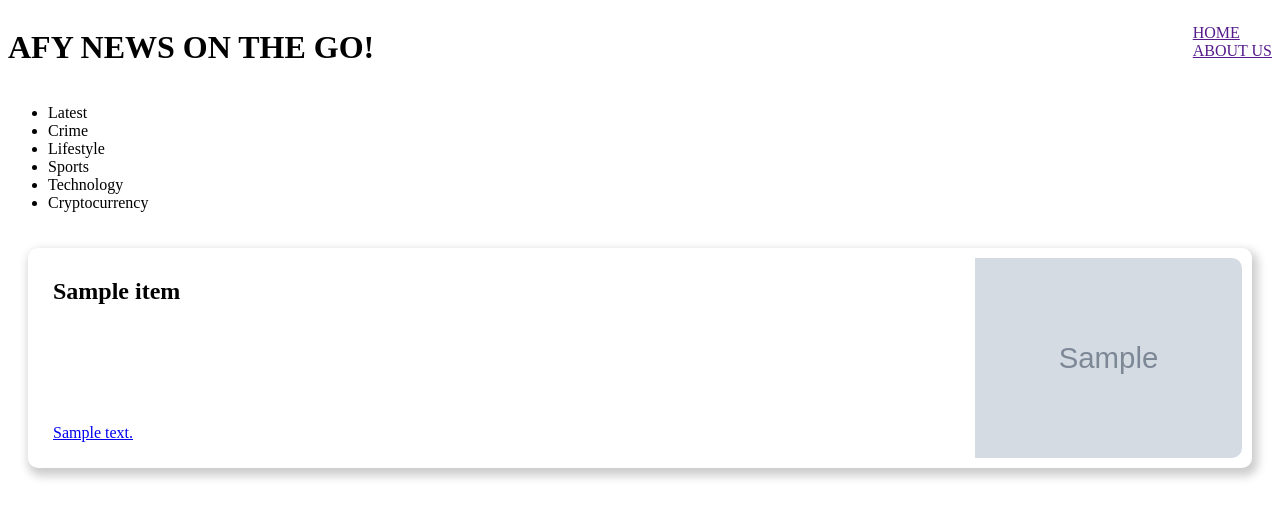
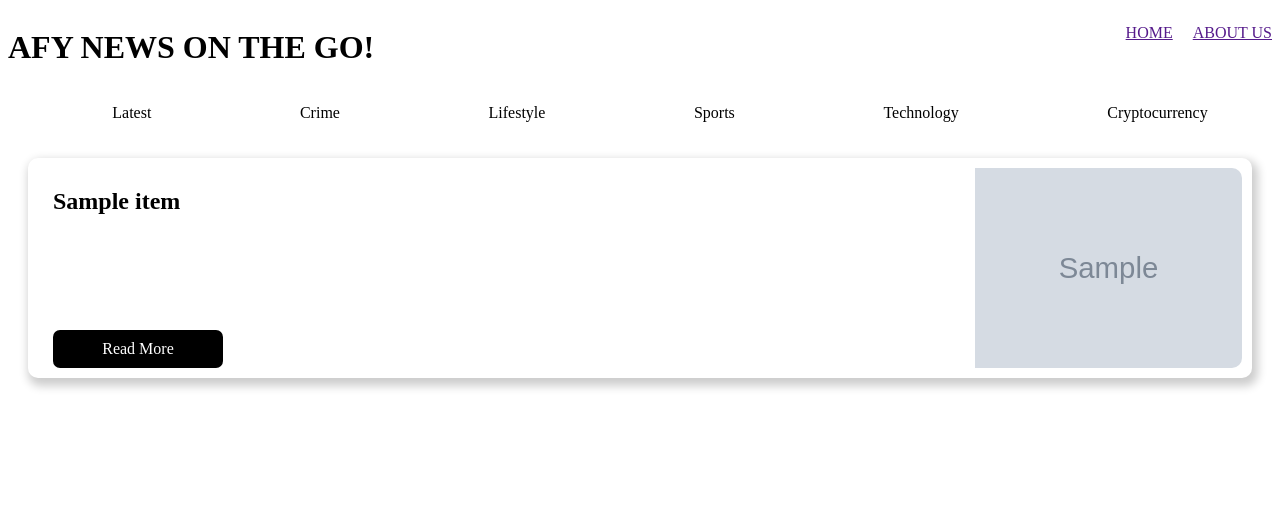
Before and after one commit to Ayobami0/News_Website, a Flask app: template templates/index.html in a window 1280 px wide. Shown: the top 518 px of the page. Run offline with Flask 2, Linux system fonts and the light colour scheme; the template is opened without the code that fills it: most values are stand-ins (such as "Sample title", 1, 10 or a date in 2020); grey boxes marked "Sample" are stand-in pictures.

Commit message:
Add styles

```diff
--- a/static/css/style.css
+++ b/static/css/style.css
@@ -7,8 +7,56 @@ header{
  display: flex;
  justify-content: space-between;
 }
-nav li{
+li{
   list-style-type: none;
+}
+.news-category{
+  justify-content: space-around;
+}
+ul{
+  display: flex;
+  gap: 20px;
+}
+.read-btn{
+  color: white;
+  background-color: black;
+  width: 150px;
+  border-radius: 7px;
+  text-decoration: none;
+  text-align: center;
+  font-size: 16px;
+  padding: 10px;
+  transition: all 0.5s;
+  cursor: pointer;
+}
+.read-btn span {
+  cursor: pointer;
+  display: inline-block;
+  position: relative;
+  transition: 0.5s;
+}
+
+.read-btn span:after {
+  content: '\00bb';
+  position: absolute;
+  opacity: 0;
+  top: 0;
+  right: -10px;
+  transition: 0.5s;
+}
+
+.read-btn:hover span {
+  padding-right: 25px;
+}
+
+.read-btn:hover span:after {
+  opacity: 1;
+  right: 0;
+}
+.read-btn:hover{
+  color: black;
+  background-color: white;
+  border: 1px solid #000;
 }
 .news-item{
   display: flex;
--- a/static/js/scripts.js
+++ b/static/js/scripts.js
@@ -0,0 +1,23 @@
+let slideIndex = 1;
+showSlides(slideIndex);
+
+// Next/previous controls
+function plusSlides(n) {
+  showSlides(slideIndex += n);
+}
+
+// Thumbnail image controls
+function currentSlide(n) {
+  showSlides(slideIndex = n);
+}
+
+function showSlides(n) {
+  let i;
+  let slides = document.getElementsByClassName("slides");
+  if (n > slides.length) {slideIndex = 1}
+  if (n < 1) {slideIndex = slides.length}
+  for (i = 0; i < slides.length; i++) {
+    slides[i].style.display = "none";
+  }
+  slides[slideIndex-1].style.display = "block";
+}
--- a/templates/index.html
+++ b/templates/index.html
@@ -29,7 +29,7 @@
         <section class='news-item'>
           <div class='text-con'>
             <h2>{{ item['title'] }}</h2>
-            <a href="{{ item['url'] }}"><p>{{ item['description'] }}</p></a>
+            <a href="{{ item['url'] }}" class='read-btn'><span>Read More</span></a>
           </div>
           <img src="{{ item['urlToImage'] }}" alt="">
         </section>
```
